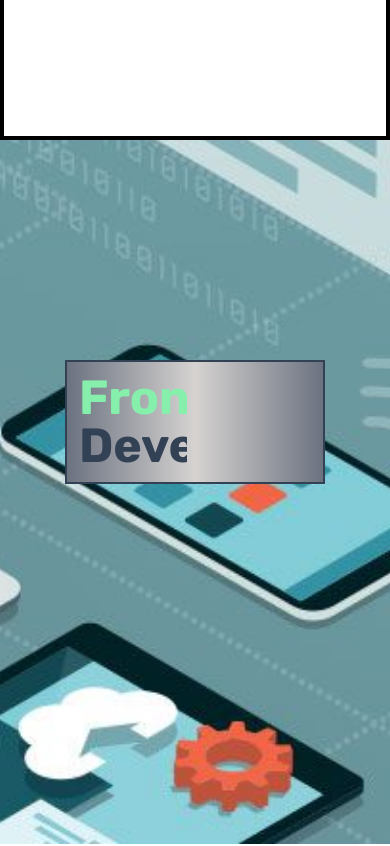
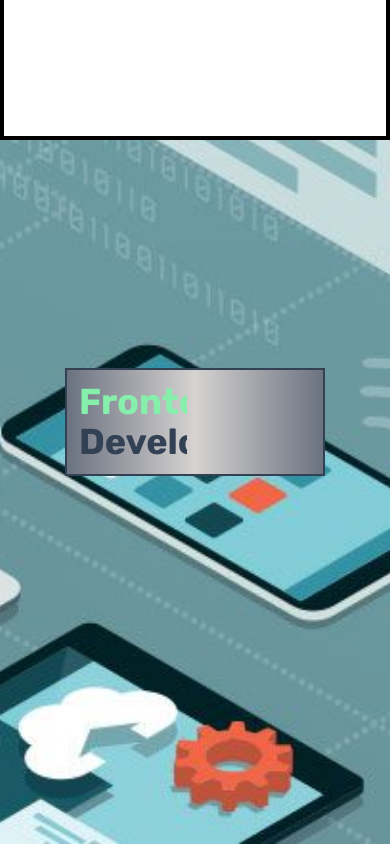
Before and after one commit to AbdurRafay726/Portfolio-2024, a React (Create React App) app: page / in a window 390 px wide. Shown: the top 846 px of the page. Built offline with nearby package versions, Linux system fonts and the light colour scheme.

Commit message:
font size

```diff
--- a/src/sections/Hero.js
+++ b/src/sections/Hero.js
@@ -3,7 +3,7 @@ import React from "react";
 export default function Hero() {
   return (
     <div className="mx-auto max-w-screen-1200px  h-screen flex items-center justify-center sm:max-w-600px hero">
-      <div className="text-5xl p-3 m-3 text-mainGreen font-rubik font-bold w-2/3 flex flex-col border-2 border-mainGray md:text-8xl bg-gradient-to-r from-gray-500 via-stone-300 to-gray-500">
+      <div className="text-4xl p-3 m-3 text-mainGreen font-rubik font-bold w-2/3 flex flex-col border-2 border-mainGray xsm:text-5xl sm:text-7xl md:text-8xl bg-gradient-to-r from-gray-500 via-stone-300 to-gray-500">
         <div className="text-left ">
           <div className="typed">Frontend</div>
         </div>
```
